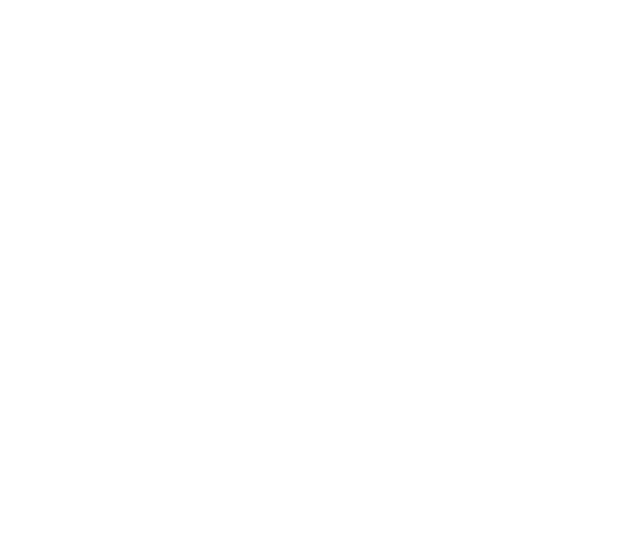
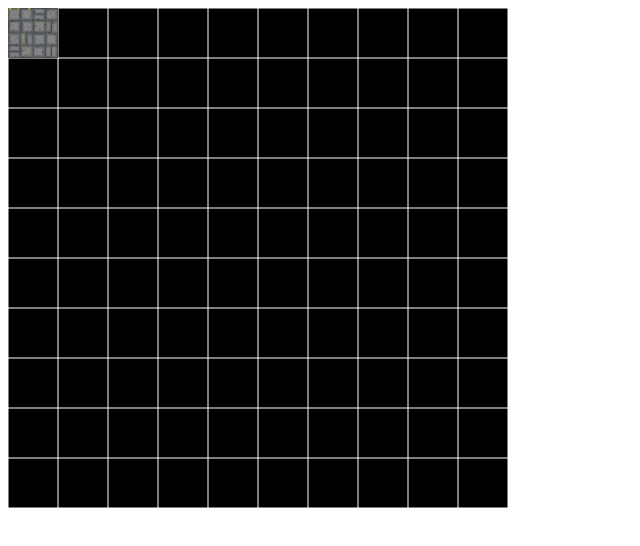
Before and after one commit to leandrofahur/game-development, a plain HTML site: page sandbox/index.html in a window 1280 px wide. Shown: the whole page, without its empty margins (0-640 px from the left). Drawn offline with Linux system fonts and the light colour scheme.

Commit message:
needs refactorization

```diff
--- a/sandbox/app.js
+++ b/sandbox/app.js
@@ -3,10 +3,34 @@
 const canvasContext = canvas.getContext('2d');
 const frameRate = 30;
 
+let mousePosX = 0;
+let mousePosY = 0;
+
 window.onload = () => {
+  gameWorld();
+  worldMap();
   setInterval(game, 1000/frameRate);
+  addEventListener('mousemove', onUpdateMousePos);
 }
 
 const game = () => {
-  // console.log('sanity test...');
+  gameWorld();
+  canvasContext.drawImage(img, 0, 0);
+  colorText(mousePosX, mousePosY, `(${mousePosX}, ${mousePosY})`, 'yellow');
+
 }
+
+// ----------------------------------------------------------------------------------------
+// GRAPHICS AND SCENES:
+const gameWorld = () => {
+  baseWorldWithGrid();
+}
+
+// HACK:
+const onUpdateMousePos = (evt) => {
+  let rect = canvas.getBoundingClientRect();
+  let root = document.documentElement;
+
+  mousePosX = Math.floor(evt.clientX - rect.left - root.scrollLeft);
+  mousePosY = Math.floor(evt.clientY - rect.top - root.scrollTop);
+}
--- a/sandbox/index.html
+++ b/sandbox/index.html
@@ -8,5 +8,6 @@
 <body>
   <canvas id="gameCanvas" height="500" width="500"></canvas>
   <script src="./app.js"></script>
+  <script src="./js/graphicsCommon.js"></script>
 </body>
 </html>
--- /dev/null
+++ b/sandbox/js/graphicsCommon.js
@@ -0,0 +1,65 @@
+// GLOBAL VARS:
+const binMap = [1,0,0,0,0,0,0,0,0,0,
+                0,0,0,0,0,0,0,0,0,0,
+                0,0,0,0,0,0,0,0,0,0,
+                0,0,0,0,0,0,0,0,0,0,
+                0,0,0,0,0,0,0,0,0,0,
+                0,0,0,0,0,0,0,0,0,0,
+                0,0,0,0,0,0,0,0,0,0,
+                0,0,0,0,0,0,0,0,0,0,
+                0,0,0,0,0,0,0,0,0,0,
+                0,0,0,0,0,0,0,0,0,0];
+
+const GROUND = 0;
+let img = document.createElement('img');
+let imgLoaded = false;
+
+// ----------------------------------------------------------------------------------------
+// GRAPHICS AND SCENES:
+const colorRect = (posX, posY, width, height, colorNameOrNumber) => {
+  canvasContext.fillStyle = colorNameOrNumber;
+  canvasContext.fillRect(posX, posY, width, height);
+}
+
+const colorLine = (initPosX, initPosY, finalPosX, finalPosY, colorNameOrNumber) => {
+  canvasContext.beginPath();
+  canvasContext.strokeStyle = colorNameOrNumber;
+  canvasContext.moveTo(initPosX, initPosY);
+  canvasContext.lineTo(finalPosX, finalPosY);
+  canvasContext.stroke();
+}
+
+const colorText = (posX, posY, words2Display, colorNameOrNumber) => {
+  canvasContext.fillStyle = colorNameOrNumber;
+  canvasContext.fillText(words2Display, posX, posY, )
+}
+
+const grid = (stepX, stepY) => {
+  for(let col = 0; col <= canvas.width; col += stepX) {
+    colorLine(col, 0, col, canvas.width, 'white');
+  }
+  for(let row = 0; row <= canvas.height; row += stepY) {
+    colorLine(0, row, canvas.width, row, 'white');
+  }
+}
+
+const baseWorldWithGrid = () => {
+  colorRect(0, 0, canvas.width, canvas.height, 'black');
+  grid(canvas.width/10, canvas.height/10);
+  // colorText(mousePosX, mousePosY, `(${mousePosX}, ${mousePosY})`, 'yellow');
+}
+
+const loadImages = (imgNumber) => {
+  img.onload = () => {
+    imgLoaded = true;
+  }
+  img.src = './assets/scenario/ground.png';
+}
+
+const worldMap = () => {
+  binMap.forEach((index) => {
+    if(index == 0) {
+      loadImages();
+    }
+  });
+};
```
Also changed, not shown: sandbox/assets/scenario/ground.png (added), 3 other files.
